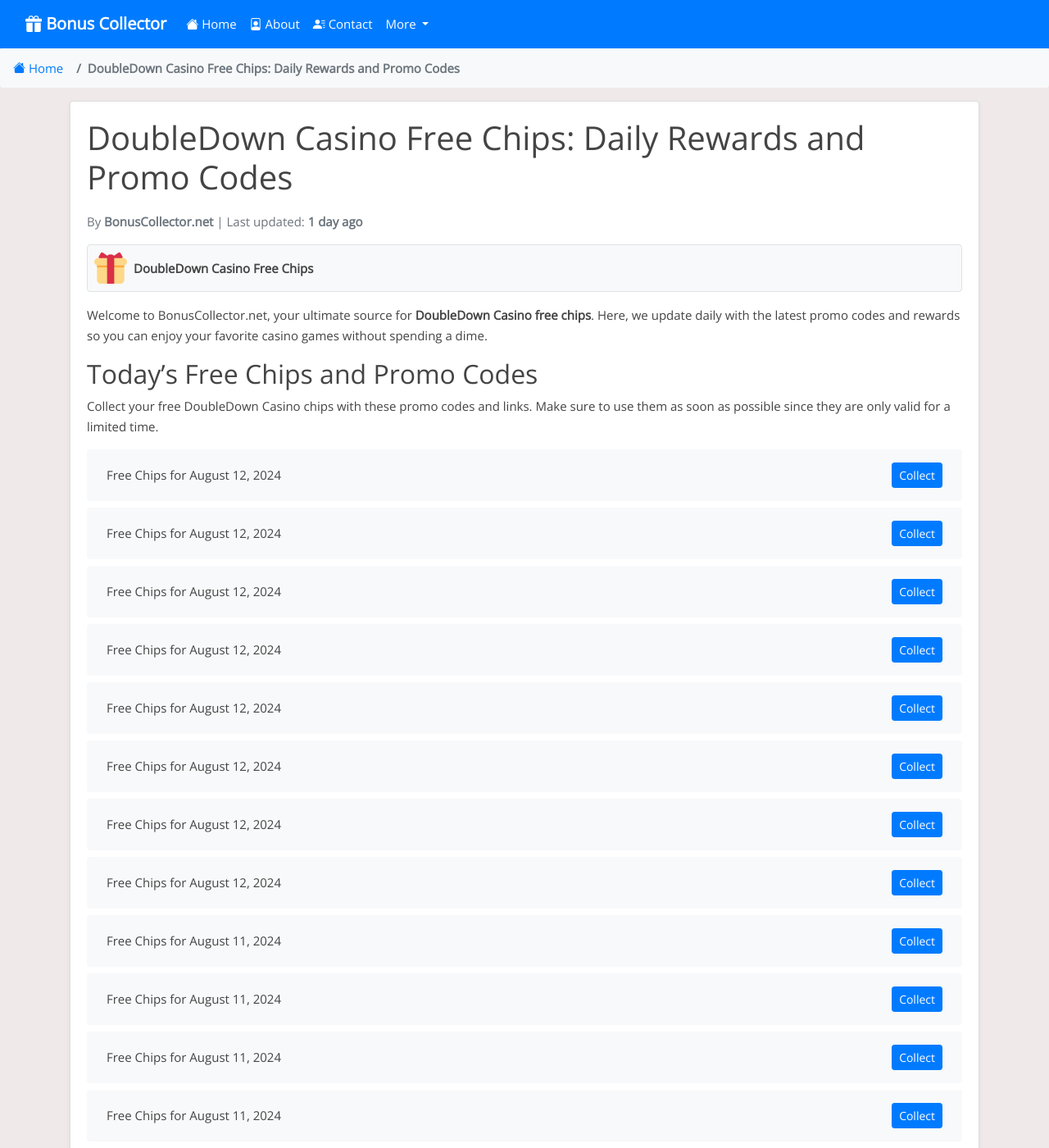
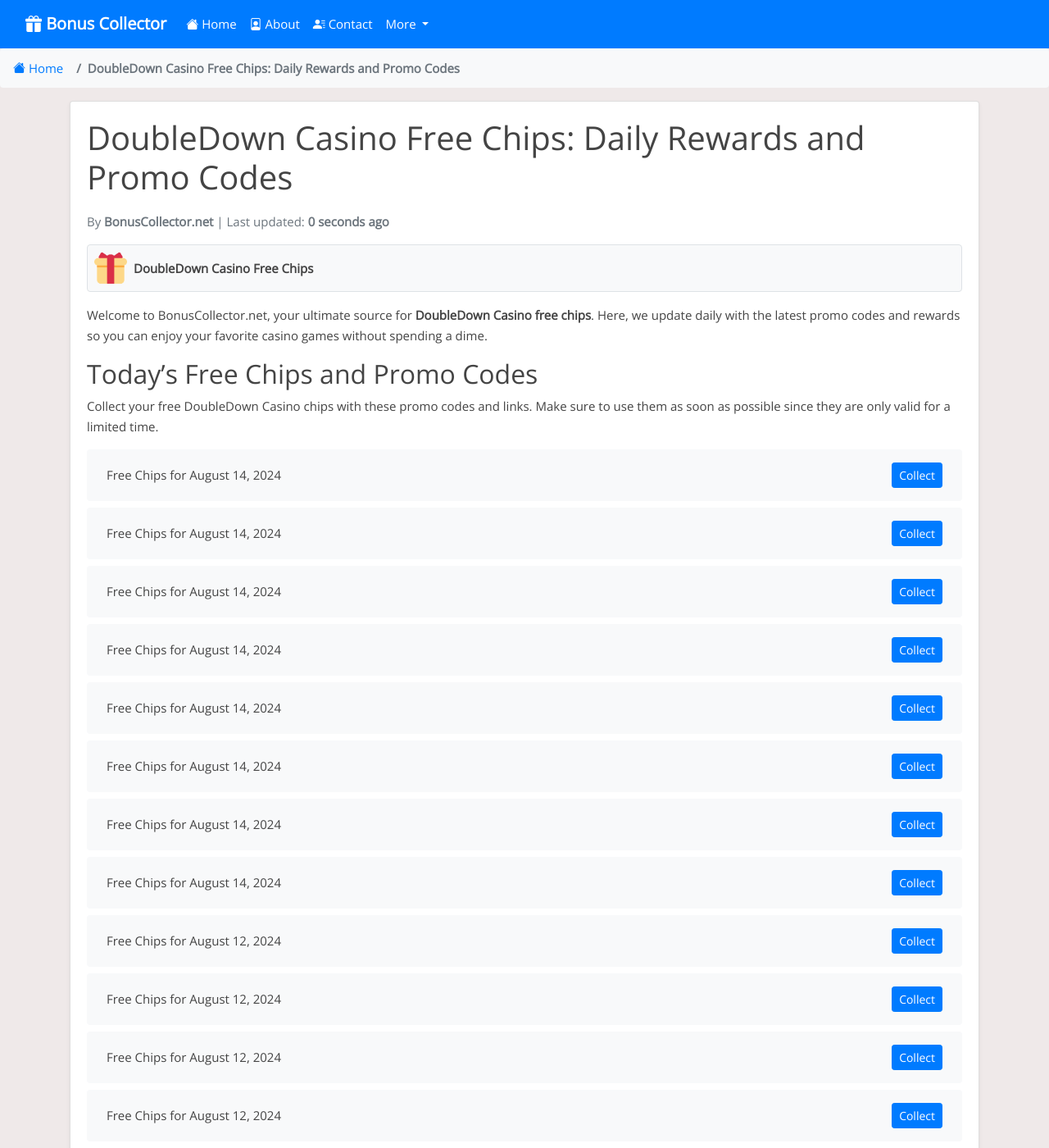
Before and after one commit to Prollad99/bs-net, a Jekyll site: the page built from _posts/2024-07-19-doubledown-casino.md, in a window 1280 px wide and 1400 px high. Shown: the whole window at 82% size. Built offline with Jekyll 4.4.1, drawn with Linux system fonts in a browser that asks for light colours; nearby versions of some CDN libraries; comment, search, counter and statistics services are not loaded; some of the changed text lies outside the part shown.

Commit message:
Update doubledown-casino reward links and last modified date

```diff
--- a/_data/include_files.yml
+++ b/_data/include_files.yml
@@ -35,7 +35,7 @@
   last_modified: 2024-08-13 14:35:40
 
 doubledown-casino.html:
-  last_modified: 2024-08-12 05:10:52
+  last_modified: 2024-08-14 05:10:20
 
 slotomania.html:
   last_modified: 2024-08-12 05:10:47
--- a/_includes/doubledown-casino.html
+++ b/_includes/doubledown-casino.html
@@ -1,4 +1,36 @@
 <ul class="list-group mt-3 mb-4">
+  <li class="list-group-item d-flex justify-content-between align-items-center">
+    <span>Free Chips for August 14, 2024</span>
+    <a href="https://www.doubledowncasino2.com/play?link=SLOTMACHINE.duc.cashNStack2406.448.recommend.pid-GPVKKVP.cid-155931&game=rgs.slots&variant=duc.cashNStack2406.448_recommend&lineCost=1&pid=GPVKKVP&cid=155931" class="btn btn-primary btn-sm">Collect</a>
+  </li>
+  <li class="list-group-item d-flex justify-content-between align-items-center">
+    <span>Free Chips for August 14, 2024</span>
+    <a href="https://www.doubledowncasino2.com/play?link=SLOTMACHINE.rgs.cleopatra.recommend.pid-J42O1QS.cid-155929&game=rgs.slots&variant=rgs.cleopatra_recommend&lineCost=500&pid=J42O1QS&cid=155929" class="btn btn-primary btn-sm">Collect</a>
+  </li>
+  <li class="list-group-item d-flex justify-content-between align-items-center">
+    <span>Free Chips for August 14, 2024</span>
+    <a href="https://www.doubledowncasino2.com/play?link=SLOTMACHINE.t8g.wildHoneyJackpot2101.300.recommend.pid-G2LXB2U.cid-155928&game=rgs.slots&variant=t8g.wildHoneyJackpot2101.300_recommend&lineCost=1&pid=G2LXB2U&cid=155928" class="btn btn-primary btn-sm">Collect</a>
+  </li>
+  <li class="list-group-item d-flex justify-content-between align-items-center">
+    <span>Free Chips for August 14, 2024</span>
+    <a href="https://www.doubledowncasino2.com/play?link=SLOTMACHINE.duc.superCoin10002403.441.recommend.pid-7YCY7IN.cid-155927&game=rgs.slots&variant=duc.superCoin10002403.441_recommend&lineCost=1&pid=7YCY7IN&cid=155927" class="btn btn-primary btn-sm">Collect</a>
+  </li>
+  <li class="list-group-item d-flex justify-content-between align-items-center">
+    <span>Free Chips for August 14, 2024</span>
+    <a href="https://www.doubledowncasino.com/?game=rgs.slots&variant=duc.cashNStack2406.448_recommend&lineCost=1&pid=BX7MLJ7&cid=155815&a_l_skey=sh-0-Jo-BQ6XOZxSMI" class="btn btn-primary btn-sm">Collect</a>
+  </li>
+  <li class="list-group-item d-flex justify-content-between align-items-center">
+    <span>Free Chips for August 14, 2024</span>
+    <a href="https://www.doubledowncasino.com/?game=rgs.slots&variant=duc.megaPiggySmash2404.444_recommend&lineCost=1&pid=C6RVG91&cid=155803&a_l_skey=sh-0-5-BQ6XOn58QJ" class="btn btn-primary btn-sm">Collect</a>
+  </li>
+  <li class="list-group-item d-flex justify-content-between align-items-center">
+    <span>Free Chips for August 14, 2024</span>
+    <a href="https://www.doubledowncasino.com/?game=rgs.slots&variant=t8g.wildHoneyJackpot2101.300&lineCost=1&pid=1GQLHSS&cid=155801&a_l_skey=sh-0-IO-BQ6XO09Q2Y" class="btn btn-primary btn-sm">Collect</a>
+  </li>
+  <li class="list-group-item d-flex justify-content-between align-items-center">
+    <span>Free Chips for August 14, 2024</span>
+    <a href="https://www.doubledowncasino.com/?game=rgs.slots&variant=duc.buffaloBash2110.343_recommend&lineCost=1&pid=CCV6HXZ&cid=155800&a_l_skey=sh-0-Ps-BQ6XPEITKi" class="btn btn-primary btn-sm">Collect</a>
+  </li>
   <li class="list-group-item d-flex justify-content-between align-items-center">
     <span>Free Chips for August 12, 2024</span>
     <a href="https://www.doubledowncasino2.com/play?link=SLOTMACHINE.t8g.texasOilRush2407.452.recommend.pid-ZQ86DX3.cid-155061&game=rgs.slots&variant=t8g.texasOilRush2407.452_recommend&lineCost=1&pid=ZQ86DX3&cid=155061" class="btn btn-primary btn-sm">Collect</a>
@@ -367,36 +399,4 @@
     <span>Free Chips for Invalid Date</span>
     <a href="https://www.doubledowncasino.com/?game=rgs.slots&variant=duc.buffaloBash2110.343_recommend&lineCost=1&pid=QAECBHZ&cid=154955&a_l_skey=sh-0-JL-BQ3KvanOt0" class="btn btn-primary btn-sm">Collect</a>
   </li>
-  <li class="list-group-item d-flex justify-content-between align-items-center">
-    <span>Free Chips for Invalid Date</span>
-    <a href="https://www.doubledowncasino2.com/play?link=SLOTMACHINE.duc.balloonFever2407.461.recommend.pid-YTTG0Q7.cid-154801&game=rgs.slots&variant=duc.balloonFever2407.461_recommend&lineCost=1&pid=YTTG0Q7&cid=154801" class="btn btn-primary btn-sm">Collect</a>
-  </li>
-  <li class="list-group-item d-flex justify-content-between align-items-center">
-    <span>Free Chips for Invalid Date</span>
-    <a href="https://www.doubledowncasino2.com/play?link=SLOTMACHINE.t8g.wildHoneyJackpot2101.300.recommend.pid-HGZJFME.cid-154817.&game=rgs.slots&variant=t8g.wildHoneyJackpot2101.300_recommend&lineCost=1&pid=HGZJFME&cid=154817" class="btn btn-primary btn-sm">Collect</a>
-  </li>
-  <li class="list-group-item d-flex justify-content-between align-items-center">
-    <span>Free Chips for Invalid Date</span>
-    <a href="https://www.doubledowncasino2.com/play?link=SLOTMACHINE.rgs.cleopatra.recommend.pid-B6R5C60.cid-154800.&game=rgs.slots&variant=rgs.cleopatra_recommend&lineCost=500&pid=B6R5C60&cid=154800" class="btn btn-primary btn-sm">Collect</a>
-  </li>
-  <li class="list-group-item d-flex justify-content-between align-items-center">
-    <span>Free Chips for Invalid Date</span>
-    <a href="https://www.doubledowncasino2.com/play?link=SLOTMACHINE.rgs.luckyLarrysLobstermania2Multiway.recommend.pid-Q7TXDIC.cid-154799.&game=rgs.slots&variant=rgs.luckyLarrysLobstermania2Multiway_recommend&lineCost=200&pid=Q7TXDIC&cid=154799" class="btn btn-primary btn-sm">Collect</a>
-  </li>
-  <li class="list-group-item d-flex justify-content-between align-items-center">
-    <span>Free Chips for Invalid Date</span>
-    <a href="https://www.doubledowncasino2.com/play?link=SLOTMACHINE.duc.megaPiggySmash2404.444.pid-B8OWF5Z.cid-154951&game=rgs.slots&variant=duc.megaPiggySmash2404.444&lineCost=1&pid=B8OWF5Z&cid=154951&cid=154951&mkt_tok=NDI2LVpCRy0zOTQAAAGUpU89CqKxu2c0E9WObqpPVjLyDu0i0HF5-zUmHGDWTyLjHgc5jHOzH2YY8ik_K161F5VKoOm5qpYvG1MorNSFCodKK-WENfY2TYS9y5UoH2-6lg" class="btn btn-primary btn-sm">Collect</a>
-  </li>
-  <li class="list-group-item d-flex justify-content-between align-items-center">
-    <span>Free Chips for Invalid Date</span>
-    <a href="https://www.doubledowncasino.com/?lobby=slotsAll&pid=WHDPK0Z&cid=154982&a_l_skey=sh-0-PW-BQ24xIAGAg" class="btn btn-primary btn-sm">Collect</a>
-  </li>
-  <li class="list-group-item d-flex justify-content-between align-items-center">
-    <span>Free Chips for Invalid Date</span>
-    <a href="https://www.doubledowncasino.com/?game=rgs.slots&variant=duc.balloonFever2407.461_recommend&lineCost=1&pid=WD9J8PZ&cid=154968&a_l_skey=sh-0-JC-BQ24xSak9h" class="btn btn-primary btn-sm">Collect</a>
-  </li>
-  <li class="list-group-item d-flex justify-content-between align-items-center">
-    <span>Free Chips for Invalid Date</span>
-    <a href="https://www.doubledowncasino.com/?game=rgs.slots&variant=rgs.cleopatra_recommend&lineCost=500&pid=D8AQXGG&cid=154950&a_l_skey=sh-0-De-BQ24xd4W2h" class="btn btn-primary btn-sm">Collect</a>
-  </li>
 </ul>
```
Also changed, not shown: links-json/doubledown-casino.json (+32 -24 lines).
